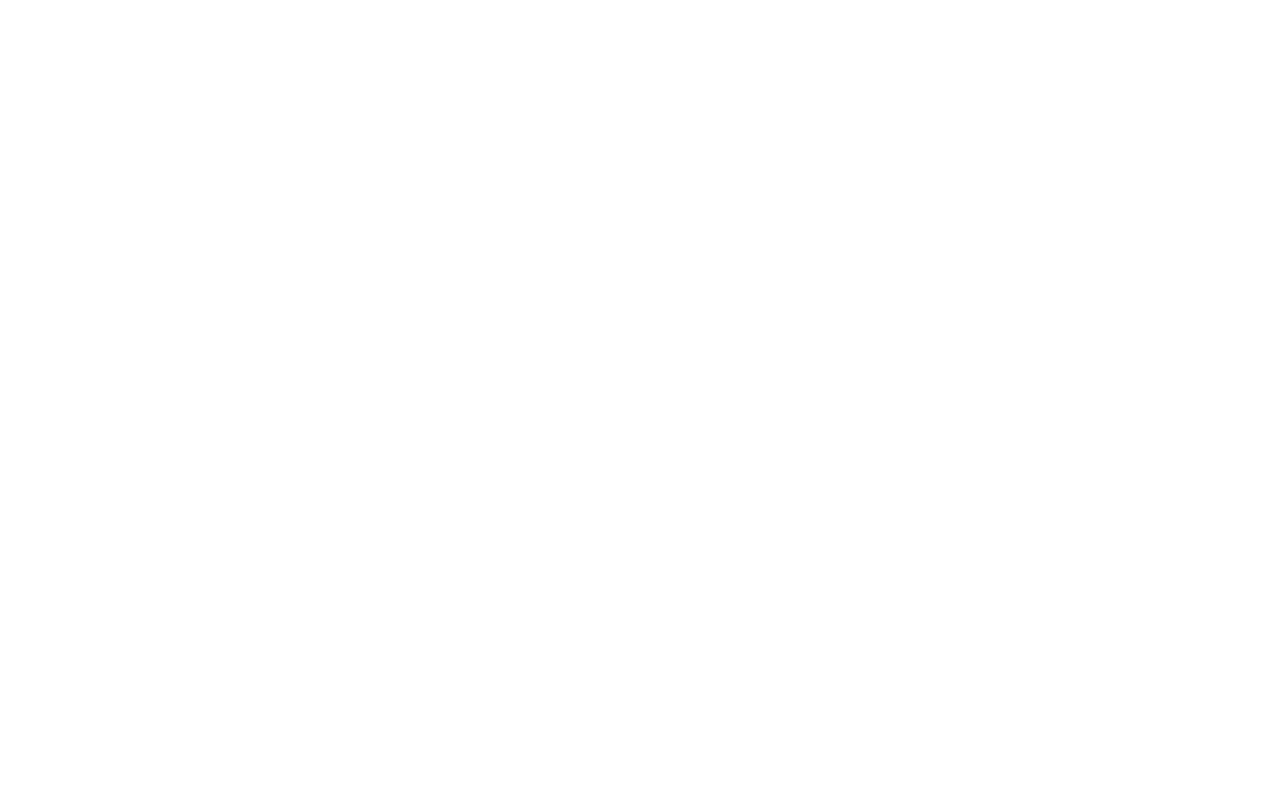
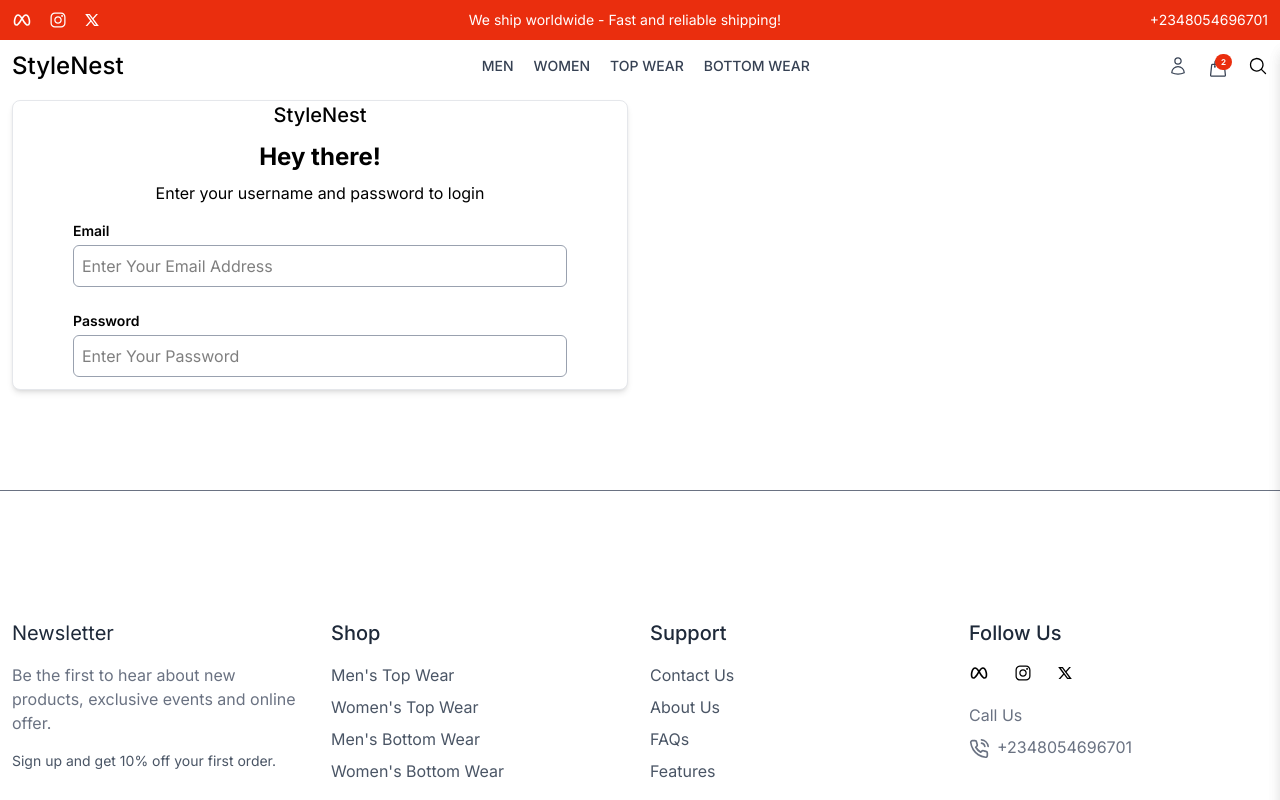
Before and after one commit to Matthias-Paul/PaulWear, a React (Vite) app in the folder frontend/: page /login in a window 1280 px wide. Before the commit this address had no page. Shown: the top 800 px of the page. Built offline with nearby package versions, Linux system fonts and the light colour scheme.

Commit message:
started login page

```diff
--- a/frontend/src/App.jsx
+++ b/frontend/src/App.jsx
@@ -3,6 +3,7 @@
 
 import UserLayout from "./components/layout/UserLayout.jsx"
 import Home from "./pages/Home"
+import Login from "./pages/Login.jsx";
 function App() {
   return (
     <>
@@ -11,6 +12,7 @@
 
           <Route path="/" element={ <UserLayout />}  >
                 <Route index element={ <Home />}    />
+                <Route path="login" element={ <Login />}    />
 
 
           </Route>
--- a/frontend/src/components/common/Header.jsx
+++ b/frontend/src/components/common/Header.jsx
@@ -5,7 +5,7 @@
 const Header = () => {
   return (
    <>
-   <div  className=" fixed z-100 w-full border-gray-700">
+   <div  className=" fixed z-100 w-full ">
     <TopBar />
     <NavBar />
     </div>
--- a/frontend/src/components/common/NavBar.jsx
+++ b/frontend/src/components/common/NavBar.jsx
@@ -27,7 +27,7 @@
     <>
       <nav className=" w-full  bg-white  text-black  ">
         <div className="container px-[12px]  py-[10px] flex justify-between items-center max-w-[1400px] mx-auto  ">
-          <div className="text-2xl font-medium ">StyleNest</div>
+           <Link to="/" > <div className="text-2xl font-medium ">StyleNest</div> </Link>
 
           <div className="hidden md:flex items-center font-medium text-sm uppercase gap-x-5  ">
             <Link to="" className=" text-gray-700 hover:text-black ">
--- a/frontend/src/components/layout/Hero.jsx
+++ b/frontend/src/components/layout/Hero.jsx
@@ -4,7 +4,7 @@
   return (
     <>
       <div className="relative w-full " >
-           <img className="w-full  pt-[92px]  max-h-[1500px]  object-cover flex-shrink-0  " alt="Hero-image" src={pic} />
+           <img className="w-full  pt-[92px]  max-h-[1500px]  object-cover flex-shrink-0  " alt="Hero-image" src="https://res.cloudinary.com/drkxtuaeg/image/upload/v1743594490/three-multicultural-women-street_1_aczerz.jpg" />
            <div className="absolute pt-[92px] font-bold px-[12px] inset-0 flex flex-col text-white justify-center items-center text-center " >
               <h1 className=" text-2xl  max-w-[900px] md:text-6xl leading-[40px] sm:leading-[90px] tracking-tighting uppercase  "> Discover your perfect style at styleNest </h1>
               <p className=" text-sm  sm:text-2xl    "> Shop the latest trends and find fashion that fit your lifestyle. </p>
--- a/frontend/src/components/products/FeaturedCollection.jsx
+++ b/frontend/src/components/products/FeaturedCollection.jsx
@@ -1,10 +1,11 @@
 import { Link } from "react-router-dom"
+import pic from "../../assets/pic.jpg"
 
 
 const FeaturedCollection = () => {
   return (
     <>
-      <div className="py-12 w-full max-w-[1400px] flex flex-col-reverse md:flex-row mx-auto bg-green-50 container rounded-3xl items-center  ">
+      <div className="py-12 gap-x-[35px] w-full max-w-[1400px] flex flex-col-reverse md:flex-row mx-auto bg-green-50 container rounded-3xl items-center  ">
         {/* left content */}
         <div className="md:w-1/2 text-center md:text-left  ">
           <h2 className="text-lg text-gray-700 mb-2 font-semibold">
@@ -27,6 +28,12 @@
               </Link>
               </button>
         </div>
+        {/* right content */}
+
+        <div className="md:w-1/2" >
+            <img className="w-full   object-cover flex-shrink-0 h-full max-h-[600px] rounded-tr-2xl rounded-bl-2xl  " alt="featured-image" src={pic} />
+
+        </div>
       </div>
     </>
   );
--- /dev/null
+++ b/frontend/src/components/products/FeaturesSection.jsx
@@ -0,0 +1,46 @@
+import { HiShoppingBag, HiOutlineCreditCard, HiArrowCircleDown } from "react-icons/hi";
+const FeaturesSection = () => {
+  return (
+    <>
+      <div className="bg-white container py-12 text-center grid gap-y-[30px] md:gap-y-[0px] md:grid-cols-3 gap-x-[30px] mx-auto ">
+        {/* Feature 1 */}
+        <div className="flex flex-col items-center   ">
+          <div className="p-4 rounded-full mb-3 ">
+            <HiShoppingBag className="text-2xl" />
+          </div>
+          <div className="tracking-tighter mb-3">
+            {" "}
+            FREE INTERNATIONAL SHIPPING
+          </div>
+          <div className="text-gray-600 text-sm tracking-tighter ">
+            on all orders over $100
+          </div>
+        </div>
+
+        {/* Feature 2 */}
+        <div className="flex flex-col  items-center   ">
+          <div className="p-4 rounded-full mb-3 ">
+            <HiArrowCircleDown  className="text-2xl" />
+          </div>
+          <div className="tracking-tighter mb-3"> 30 DAYS RETURN </div>
+          <div className="text-gray-600 text-sm tracking-tighter ">
+            Money back guarantee{" "}
+          </div>
+        </div>
+
+        {/* Feature 3 */}
+        <div className="flex flex-col items-center ">
+          <div className="p-4 rounded-full mb-3 ">
+            <HiOutlineCreditCard className="text-2xl" />
+          </div>
+          <div className="tracking-tighter mb-3"> SECURE CHECKOUT </div>
+          <div className="text-gray-600 text-sm tracking-tighter ">
+            100% checkout secured process{" "}
+          </div>
+        </div>
+      </div>
+    </>
+  );
+};
+
+export default FeaturesSection;
--- a/frontend/src/components/products/GenderCollectionSection.jsx
+++ b/frontend/src/components/products/GenderCollectionSection.jsx
@@ -6,7 +6,7 @@
     <>
       <div className="pb-5 w-full grid mt-[-40px] md:grid-cols-2 gap-y-[20px] md:gap-y-[0px] gap-x-6 " >
         <div className="relative   "  >
-            <img  src={pic} className="  rounded-lg flex-shrink-0 w-full object-cover h-[550px] sm:h-[700px] " />
+            <img  src="https://res.cloudinary.com/drkxtuaeg/image/upload/v1743594514/medium-shot-rich-woman-with-sunglasses_opniay.jpg" className="  rounded-lg flex-shrink-0 w-full object-cover h-[550px] sm:h-[700px] " />
             <div className="bg-white p-4 rounded-sm absolute bottom-6 left-6" >
               <h1 className="font-[600] text-gray-900 text-xl "> Women&#39;s Collection </h1>
               <button className=" cursor-pointer underline text-gray-900 " >
@@ -18,7 +18,7 @@
          </div>
 
          <div className="relative  "  >
-            <img  src={pic} alt="men-collection" className="  rounded-lg w-full flex-shrink-0 object-cover h-[550px] sm:h-[700px] " />
+            <img  src="https://res.cloudinary.com/drkxtuaeg/image/upload/v1743659384/formal-man-posing-while-standing_1_wpcbod.jpg" alt="men-collection" className="  rounded-lg w-full flex-shrink-0 object-cover h-[550px] sm:h-[700px] " />
             <div className="bg-white p-4 rounded-sm absolute bottom-6 left-6" >
               <h1 className="font-[600] text-gray-900 text-xl "> Men&#39;s Collection </h1>
               <button className=" cursor-pointer underline text-gray-900 " >
--- a/frontend/src/components/products/ProductsDetails.jsx
+++ b/frontend/src/components/products/ProductsDetails.jsx
@@ -1,5 +1,4 @@
 import pic from "../../assets/pic.jpg";
-import pic2 from "../../assets/pic2.jpg";
 import toast from "react-hot-toast";
 import ProductGrid from "./ProductGrid";
 
@@ -83,7 +82,7 @@
           <div className="md:w-1/2  ">
             <div className=" mb-4  ">
               <img
-                className="rounded-md w-full h-[550px] sm:h-[700px] object-cover flex-shrink-0  "
+                className="rounded-md w-full h-[600px] sm:h-[700px] object-cover flex-shrink-0  "
                 src={mainImage}
                 alt="main product image"
               />
@@ -245,10 +244,10 @@
   colors: ["Red", "Black"],
   images: [
     {
-      url: pic,
+      url: "https://res.cloudinary.com/drkxtuaeg/image/upload/v1743594335/pexels-godisable-jacob-226636-952629_hiidb5.jpg",
     },
     {
-      url: pic2,
+      url: "https://res.cloudinary.com/drkxtuaeg/image/upload/v1743594356/pexels-pixabay-157675_dwkqad.jpg  ",
     },
   ],
 };
--- a/frontend/src/pages/Home.jsx
+++ b/frontend/src/pages/Home.jsx
@@ -1,6 +1,7 @@
 import pic from "../assets/pic.jpg";
 import Hero from "../components/layout/Hero";
 import FeaturedCollection from "../components/products/FeaturedCollection";
+import FeaturesSection from "../components/products/FeaturesSection";
 import GenderCollectionSection from "../components/products/GenderCollectionSection";
 import NewArrival from "../components/products/NewArrival";
 import ProductGrid from "../components/products/ProductGrid";
@@ -80,7 +81,7 @@
             <ProductGrid products={placeholderProducts} />
           </div>
           <FeaturedCollection />
-
+          <FeaturesSection/>
         </div>
       </div>
     </>
--- /dev/null
+++ b/frontend/src/pages/Login.jsx
@@ -0,0 +1,57 @@
+import { useState } from "react";
+const Login = () => {
+  const [email, setEmail] = useState("");
+  const [password, setPassword] = useState("");
+
+  return (
+    <>
+      <div className="py-[100px] h-full max-w-[1400px] mx-auto  flex w-full ">
+        <div className=" flex flex-col w-1/2 px-[12px] justify-center items-center ">
+          <form className="w-full border-gray-200 border px-15 rounded-lg shadow-md bg-white ">
+            <div className="flex justify-center text-xl mb-3 font-medium  ">
+              StyleNest
+            </div>
+            <h2 className=" text-2xl font-bold text-center mb-2 ">
+              {" "}
+              Hey there!{" "}
+            </h2>
+            <p className=" text-center mb-4 ">
+              Enter your username and password to login
+            </p>
+            <div className="mb-6">
+              <label id="email" className="block text-sm font-semibold mb-1 ">
+                {" "}
+                Email{" "}
+              </label>
+              <input
+                id="email"
+                placeholder="Enter Your Email Address"
+                value={email}
+                onChange={(e) => setEmail(e.target.value)}
+                className="border px-2  py-2 w-full border-gray-400 rounded-md "
+                type="email"
+              />
+            </div>
+
+            <div className="mb-3">
+              <label id="password" className="block text-sm font-semibold mb-1 ">
+                {" "}
+                Password{" "}
+              </label>
+              <input
+                id="password"
+                placeholder="Enter Your Password"
+                value={password}
+                onChange={(e) => setPassword(e.target.value)}
+                className="border px-2 py-2 w-full border-gray-400 rounded-md "
+                type="password"
+              />
+            </div>
+          </form>
+        </div>
+      </div>
+    </>
+  );
+};
+
+export default Login;
```
